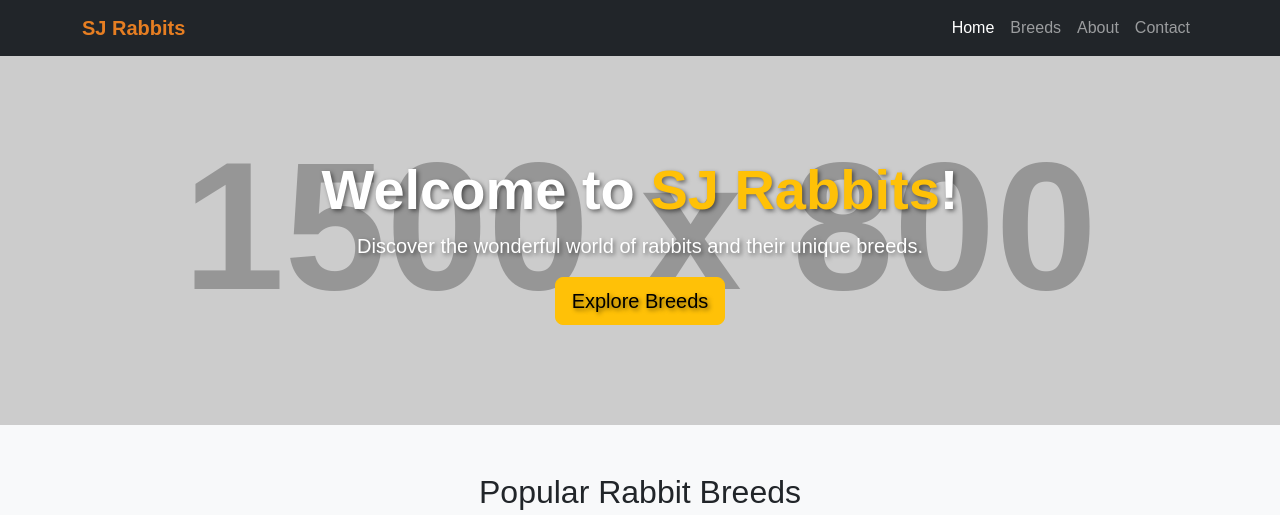
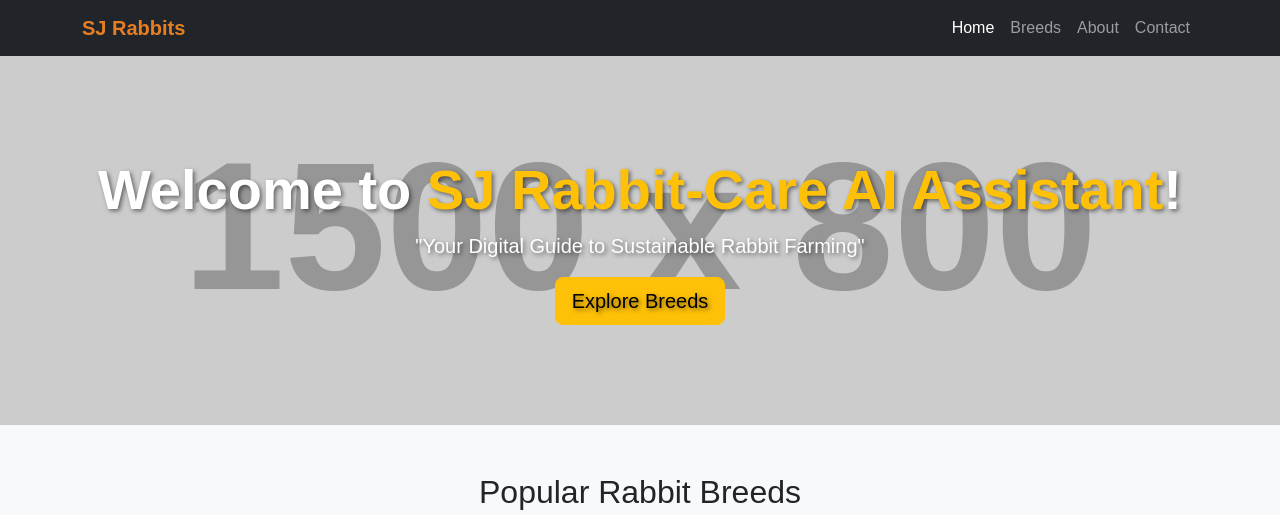
Before and after one commit to Eazydev-CEO/rabbit-page, a plain HTML site: page index3.html in a window 1280 px wide. Shown: the top 515 px of the page. Drawn offline with nearby package versions, Linux system fonts and the light colour scheme; placeholder pictures from the web are drawn by us.

Commit message:
Update index3.html

```diff
--- a/index3.html
+++ b/index3.html
@@ -81,8 +81,8 @@
     <!-- Hero Section -->
     <section class="hero-section text-center">
         <div class="container">
-            <h1>Welcome to <span class="text-warning">SJ Rabbits</span>!</h1>
-            <p class="lead">Discover the wonderful world of rabbits and their unique breeds.</p>
+            <h1>Welcome to <span class="text-warning">SJ Rabbit-Care AI Assistant</span>!</h1>
+            <p class="lead"> "Your Digital Guide to Sustainable Rabbit Farming" </p>
             <a href="#slider" class="btn btn-warning btn-lg">Explore Breeds</a>
         </div>
     </section>
```
